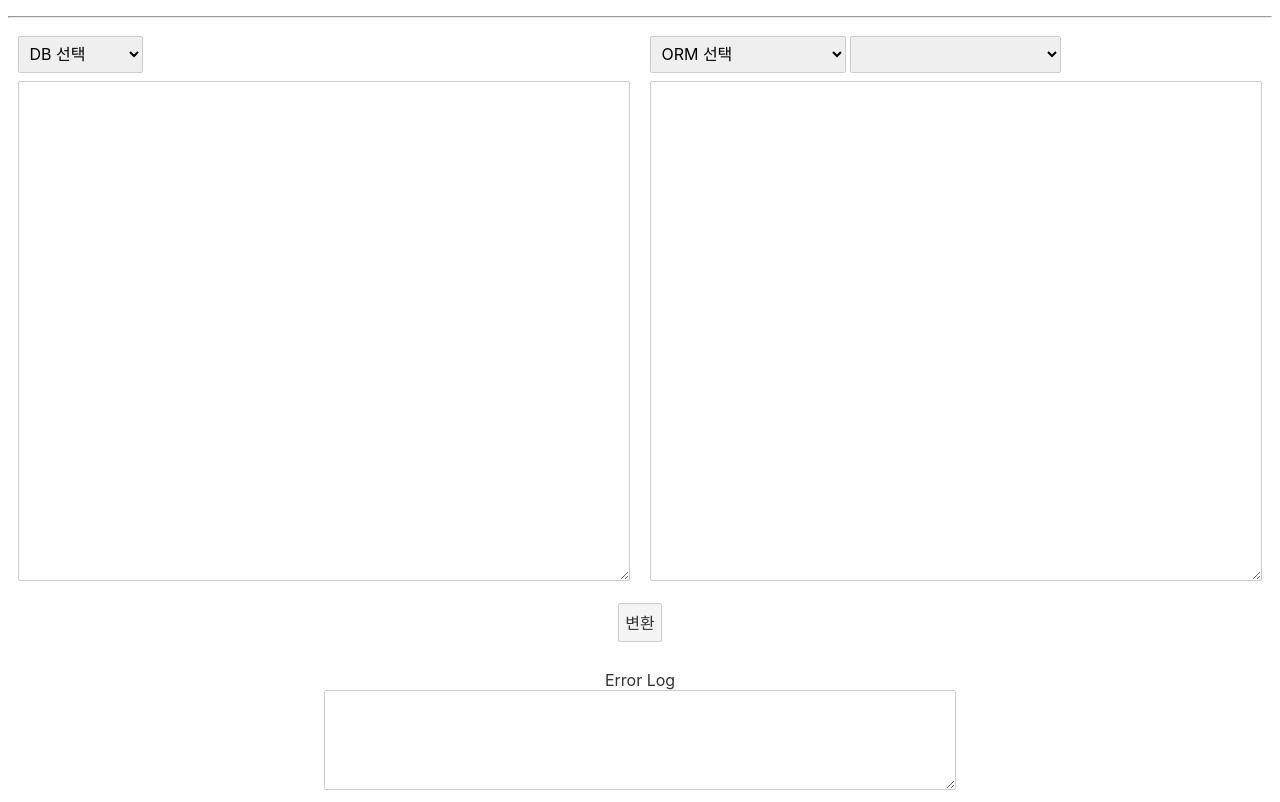
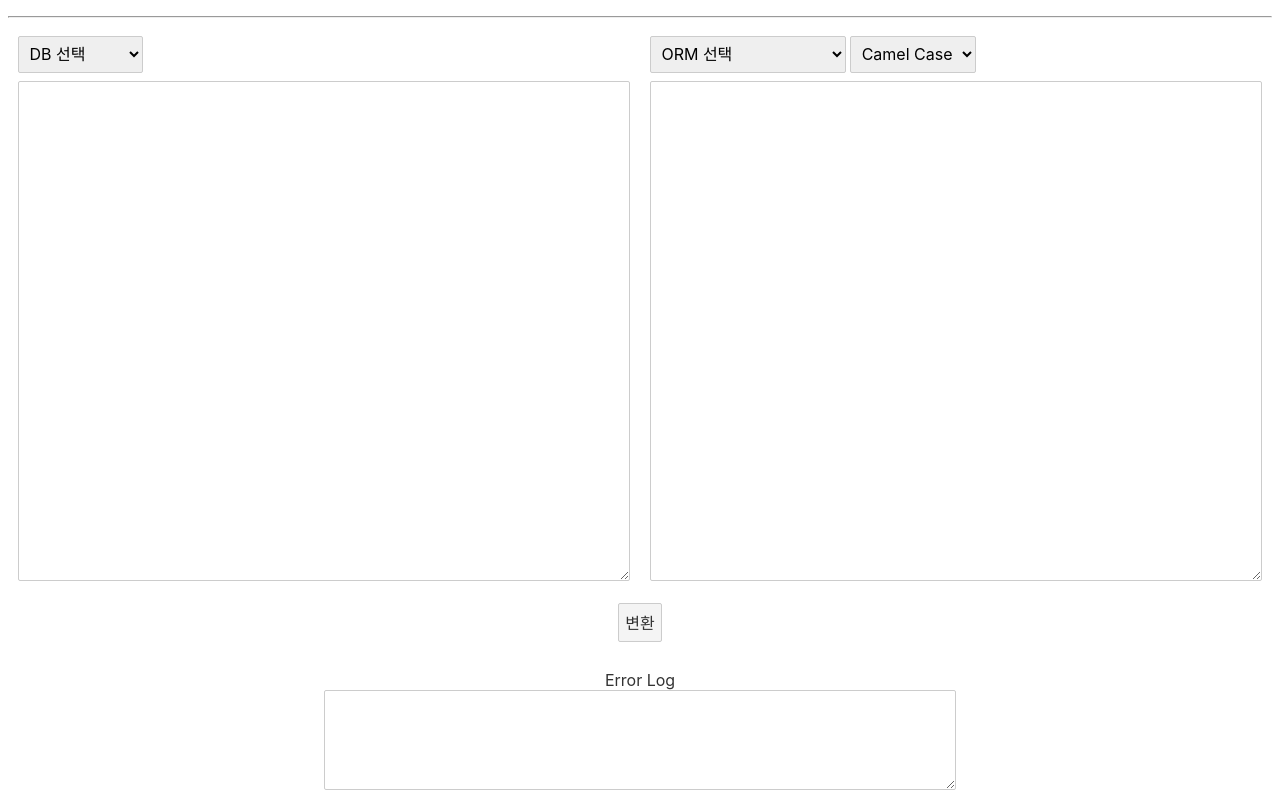
Before and after one commit to myyrakle/eojuk-guksu, a Svelte app: page / in a window 1280 px wide. Built offline with nearby package versions, Linux system fonts and the light colour scheme.

Commit message:
select 값 처리방식 개선

```diff
--- a/package.json
+++ b/package.json
@@ -24,7 +24,7 @@
     "typescript": "^3.9.3"
   },
   "dependencies": {
-    "eojuk": "^0.5.0",
+    "eojuk": "^0.5.1",
     "sirv-cli": "^1.0.0"
   }
 }
--- a/src/App.svelte
+++ b/src/App.svelte
@@ -8,7 +8,7 @@
 
     let selectedDatabase = null;
     let selectedOrm = null;
-    let selectedFieldname = null;
+    let selectedFieldname = fieldname[0].value;
 
     let leftText = "";
     let rightText = "";
@@ -64,7 +64,9 @@
                     id="right-select-fieldname"
                     bind:value={selectedFieldname}
                     >{#each fieldname as option}
-                        <option value={option.value}>{option.view}</option>
+                        <option value={option.value} selected={option.selected}
+                            >{option.view}</option
+                        >
                     {/each}</select
                 >
                 <br />
--- a/src/convert.ts
+++ b/src/convert.ts
@@ -54,6 +54,8 @@ export function convert(
 
     const emitOption = { sourceSplit: true, outputFieldNameCase: fieldname };
 
+    console.log(emitOption);
+
     const tables = parser.parse(query + ";");
     const sources = emitter.emit(tables, emitOption);
 
--- a/src/types/select-option.ts
+++ b/src/types/select-option.ts
@@ -1,4 +1,5 @@
 export interface SelectOption {
     view: string;
     value: string;
+    selected?: boolean;
 }
--- a/src/values/fieldname.ts
+++ b/src/values/fieldname.ts
@@ -1,4 +1,4 @@
 export const fieldname = [
-    { view: "Camel Case", value: "CAMEL" },
-    { view: "Snake Case-Typescript", value: "SNAKE" },
+    { view: "Camel Case", value: "CAMEL", selected: true },
+    { view: "Snake Case", value: "SNAKE", selected: false },
 ];
--- a/tsconfig.json
+++ b/tsconfig.json
@@ -7,5 +7,8 @@
     "node_modules/*",
     "__sapper__/*",
     "public/*"
-  ]
+  ],
+  "compilerOptions": {
+    "sourceMap": true
+  }
 }
```
Also changed, not shown: public/build/bundle.js, 1 other file (tests, documents, lock files or other folders).
